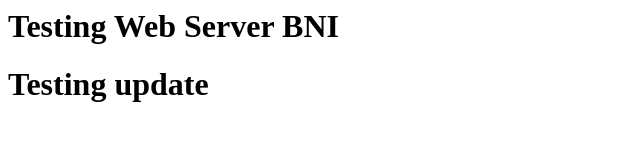
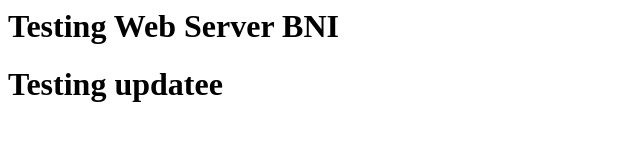
Before and after one commit to yohdeepsnow/bnicicd, a plain HTML site: page index.html in a window 1280 px wide. Shown: the full height of the page, 0-640 px from the left. Drawn offline with Linux system fonts and the light colour scheme.

Commit message:
testting6

```diff
--- a/index.html
+++ b/index.html
@@ -3,6 +3,6 @@
 </head>
 <body>
 <h1>Testing Web Server BNI</h1>
-<h1>Testing update</h1>
+<h1>Testing updatee</h1>
 </body>
 </HTML>
```
